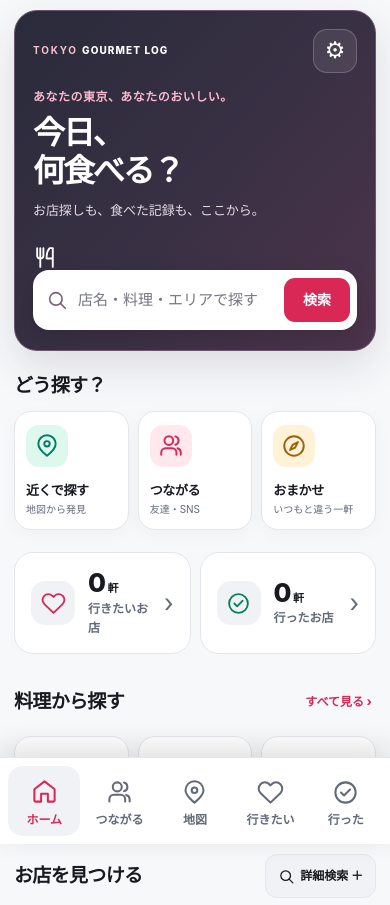
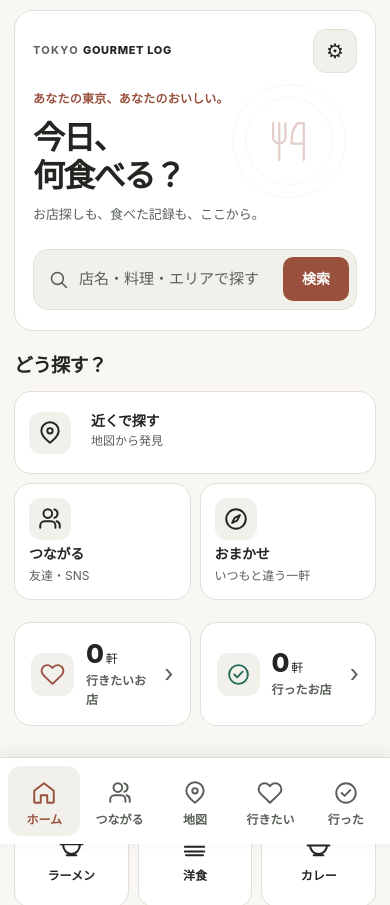
Before and after one commit to Ryo-9/tokyo-gourmet-log, a website: page index.html in a window 390 px wide. Shown: the top 905 px of the page. Drawn offline with Linux system fonts and the light colour scheme.

Commit message:
Apply restrained warm-neutral palette, readable typography and editorial mobile cards

```diff
--- a/index.html
+++ b/index.html
@@ -396,109 +396,136 @@
     .group-manage-actions{display:flex;justify-content:flex-end;border-top:1px solid var(--border);padding-top:14px;margin-top:20px}
     .group-manage-actions .btn{min-height:42px;white-space:normal;overflow-wrap:anywhere;text-align:center}
 
-    /* v3.2 — touch-first navigation and illustrated action dashboard */
+    /* v3.3 — editorial food journal: quiet hierarchy, consistent line icons, legible controls */
+    :root{
+      --bg:#f8f7f3;--panel:#ffffff;--panel2:#f2f0eb;--border:#e3dfd6;
+      --fg:#232521;--muted:#596058;--accent:#99503d;--accent2:#7d3f30;
+      --teal:#216b59;--placeholder:#eeece6;--soft-shadow:0 2px 14px #25211709;
+    }
+    :root[data-theme="dark"]{
+      --bg:#191b1a;--panel:#242724;--panel2:#30342f;--border:#464b43;
+      --fg:#f5f3ed;--muted:#c1c7be;--accent:#e9b093;--accent2:#f0c0a4;
+      --teal:#9cdbc1;--placeholder:#353a35;--soft-shadow:0 2px 16px #0003;
+    }
     .ui-icon{display:block;width:25px;height:25px;flex:none}
     .nav-symbol{display:grid;place-items:center;width:30px;height:30px}
     .nav-symbol .ui-icon{width:23px;height:23px}
     .nav-label{white-space:nowrap}
     .sr-only{position:absolute;width:1px;height:1px;padding:0;margin:-1px;overflow:hidden;clip:rect(0,0,0,0);white-space:nowrap;border:0}
     .home-hub{width:100%;min-width:0}
-    .home-hero{position:relative;overflow:hidden;border-radius:26px;padding:22px 24px 24px;margin:0 0 20px;background:linear-gradient(132deg,#292b3b 0%,#393044 52%,#4d344b 100%);color:#fff;border:1px solid #6b546d;box-shadow:0 16px 40px #2e253a20}
+    .home-hero{position:relative;isolation:isolate;overflow:hidden;border:1px solid var(--border);border-radius:24px;padding:25px 26px 22px;margin:0 0 20px;background:var(--panel);color:var(--fg);box-shadow:none}
     .home-hero-head{position:relative;z-index:2;display:flex;align-items:center;justify-content:space-between;gap:12px}
-    .home-brand{font-size:10px;letter-spacing:.18em;color:#f6c0ce;font-weight:700}
-    .home-brand strong{color:#fff;letter-spacing:.11em;font-weight:850}
-    .home-settings{display:grid;place-items:center;width:44px;height:44px;min-width:44px;min-height:44px;background:#ffffff17;border:1px solid #ffffff33;border-radius:14px;color:#fff;font-size:23px}
-    .home-hero-copy{position:relative;z-index:1;max-width:380px;padding:19px 0 28px}
-    .home-kicker{display:block;font-size:12px;letter-spacing:.04em;color:#f9b9cc;font-weight:740}
-    .home-hero h1{margin:7px 0 10px;font-size:clamp(32px,5vw,49px);line-height:1.19;font-weight:880;letter-spacing:-.065em;color:#fff}
-    .home-hero p{margin:0;font-size:13px;font-weight:530;color:#e5dbe4}
-    .home-plate{position:absolute;right:10%;top:22%;width:156px;height:156px;border-radius:50%;background:radial-gradient(circle at 45% 40%,#ffdaae 0 10%,#ff9bac 11% 35%,#ff768f 36% 56%,#fae6df 57% 66%,#c26683 67% 100%);box-shadow:0 15px 34px #160b244d,inset 0 0 0 6px #ffffff36;transform:rotate(-16deg);pointer-events:none;opacity:.95}
-    .home-plate::before{content:"";position:absolute;inset:26px;border:2px solid #ffffff85;border-radius:50%}
-    .home-plate::after{content:"";position:absolute;width:46px;height:15px;right:-21px;top:38px;border-radius:999px;background:#e7c8ad;transform:rotate(55deg);box-shadow:0 4px 10px #0004}
-    .home-plate span{position:absolute;left:43%;top:30%;color:#ffe9d8;font-size:35px}
-    .home-search{position:relative;z-index:2;display:flex;align-items:center;gap:10px;padding:7px 7px 7px 13px;background:#fff;border-radius:16px;min-height:60px;box-shadow:0 10px 28px #00000020}
-    .home-search .home-search-icon{flex:none;color:#7a6277}
-    .home-search .ui-icon{width:22px;height:22px}
-    .home-search input{background:transparent!important;border:0!important;color:#22212a!important;min-width:0;flex:1;width:100%;padding:8px 0;min-height:42px;font-size:15px;box-shadow:none!important;outline:none!important}
-    .home-search input::placeholder{color:#747582!important;opacity:1}
-    .home-search:focus-within{outline:3px solid #ffc5d3;outline-offset:2px}
+    .home-brand{font-size:11px;letter-spacing:.12em;color:var(--muted);font-weight:670}
+    .home-brand strong{color:var(--fg);letter-spacing:.06em;font-weight:800}
+    .home-settings{display:grid;place-items:center;width:44px;height:44px;min-width:44px;min-height:44px;background:var(--panel2);border:1px solid var(--border);border-radius:13px;color:var(--fg);font-size:20px}
+    .home-hero-copy{position:relative;z-index:1;max-width:350px;padding:21px 0 28px}
+    .home-kicker{display:block;color:var(--accent);font-size:12px;letter-spacing:.02em;font-weight:730}
+    .home-hero h1{margin:10px 0 9px;font-size:clamp(31px,5vw,46px);font-weight:820;line-height:1.2;letter-spacing:-.055em;color:var(--fg)}
+    .home-hero p{margin:0;color:var(--muted);font-size:13px;font-weight:520;line-height:1.55}
+    .home-illustration{position:absolute;right:11%;top:23%;display:grid;place-items:center;width:132px;height:132px;border:1px solid var(--border);border-radius:50%;color:var(--accent);pointer-events:none;opacity:.4}
+    .home-illustration:after{content:"";position:absolute;inset:12px;border:1px solid var(--border);border-radius:50%}
+    .home-illustration .ui-icon{width:49px;height:49px;stroke-width:1.1}
+    .home-search{position:relative;z-index:2;display:flex;align-items:center;gap:10px;padding:7px 7px 7px 14px;background:var(--panel2);border:1px solid var(--border);border-radius:15px;min-height:61px;box-shadow:none}
+    .home-search .home-search-icon{flex:none;color:var(--muted)}
+    .home-search .ui-icon{width:21px;height:21px}
+    .home-search input{background:transparent!important;border:0!important;color:var(--fg)!important;min-width:0;flex:1;width:100%;padding:8px 0;min-height:43px;font-size:15px;box-shadow:none!important;outline:none!important}
+    .home-search input::placeholder{color:var(--muted)!important;opacity:1}
+    .home-search:focus-within{outline:2px solid var(--accent);outline-offset:2px}
     .home-search input:focus-visible{outline:0!important}
-    .home-search button{flex:none;min-height:44px;padding:0 19px;border:0;border-radius:11px;background:#d92756;color:white;font-weight:800;font-size:14px}
+    .home-search button{flex:none;min-height:44px;padding:0 19px;border:0;border-radius:10px;background:var(--accent);color:#fff;font-weight:760;font-size:14px}
+    :root[data-theme="dark"] .home-search button{color:#211b16}
     .home-start,.home-cuisines,.home-find{margin:23px 0}
     .home-section-head{display:flex;align-items:center;justify-content:space-between;gap:10px;margin:0 0 12px}
-    .home-section-head h2{margin:0;color:var(--fg);font-size:19px;line-height:1.4;font-weight:820;letter-spacing:-.035em}
+    .home-section-head h2{margin:0;color:var(--fg);font-size:19px;line-height:1.4;font-weight:790;letter-spacing:-.025em}
     .home-action-grid{display:grid;grid-template-columns:repeat(3,minmax(0,1fr));gap:11px}
-    .home-action{min-width:0;min-height:126px;padding:15px 15px 13px;display:flex;flex-direction:column;align-items:flex-start;text-align:left;gap:5px;background:var(--panel);border:1px solid var(--border);border-radius:20px;color:var(--fg);box-shadow:var(--soft-shadow);transition:transform .12s,border-color .12s}
-    .home-action:active,.home-metric:active,.home-cuisine-item:active{transform:scale(.97)}
-    .home-action:hover,.home-cuisine-item:hover{border-color:var(--accent)}
-    .home-action-icon{display:grid;place-items:center;width:42px;height:42px;margin-bottom:auto;border-radius:13px;color:#d92756;background:#ffe9ef}
-    .home-action-map .home-action-icon{color:#047b64;background:#ddf8ed}
-    .home-action-random .home-action-icon{color:#9b6311;background:#fff2d7}
-    :root[data-theme="dark"] .home-action-icon{background:#4a2d3b;color:#ff8aa2}
-    :root[data-theme="dark"] .home-action-map .home-action-icon{background:#22473f;color:#85e0bf}
-    :root[data-theme="dark"] .home-action-random .home-action-icon{background:#4a3b28;color:#f7cc88}
+    .home-action{min-width:0;min-height:118px;padding:16px;display:flex;flex-direction:column;align-items:flex-start;text-align:left;gap:5px;background:var(--panel);border:1px solid var(--border);border-radius:17px;color:var(--fg);box-shadow:none;transition:background-color .16s,border-color .16s}
+    .home-action:active,.home-metric:active,.home-cuisine-item:active{transform:scale(.985)}
+    .home-action:hover,.home-cuisine-item:hover{border-color:var(--accent);background:var(--panel2)}
+    .home-action-icon{display:grid;place-items:center;width:42px;height:42px;margin-bottom:auto;border-radius:12px;color:var(--fg);background:var(--panel2)}
     .home-action-icon .ui-icon{width:26px;height:26px}
-    .home-action strong{font-size:15px;font-weight:850;letter-spacing:-.03em;line-height:1.25}
-    .home-action small{font-size:11px;color:var(--muted);line-height:1.3}
+    .home-action strong{font-size:15px;font-weight:780;letter-spacing:-.02em;line-height:1.3}
+    .home-action small{font-size:12px;color:var(--muted);line-height:1.4}
     .home-metrics{display:grid;grid-template-columns:repeat(2,minmax(0,1fr));gap:11px;margin:0 0 26px}
-    .home-metric{display:flex;align-items:center;gap:13px;text-align:left;min-width:0;padding:16px;background:var(--panel);border:1px solid var(--border);border-radius:19px;color:var(--fg)}
-    .home-metric-icon{display:grid;place-items:center;width:44px;height:44px;flex:none;border-radius:14px;background:var(--panel2);color:var(--accent)}
+    .home-metric{display:flex;align-items:center;gap:12px;text-align:left;min-width:0;padding:16px;background:var(--panel);border:1px solid var(--border);border-radius:17px;color:var(--fg)}
+    .home-metric-icon{display:grid;place-items:center;width:43px;height:43px;flex:none;border-radius:12px;background:var(--panel2);color:var(--accent)}
     .home-metric-icon.visited{color:var(--teal)}
-    .home-metric-copy{display:flex;flex-direction:column;gap:2px;min-width:0;flex:1}
-    .home-metric-copy strong{font-size:26px;font-weight:850;letter-spacing:-.06em;line-height:1.1}
-    .home-metric-copy strong small{font-size:11px;font-weight:620;letter-spacing:0;margin-left:3px}
-    .home-metric-copy>span{font-size:12px;color:var(--muted);font-weight:660}
-    .home-metric-arrow{font-size:25px;color:var(--muted);line-height:1}
-    .home-all-genres{border:0;background:transparent;color:var(--accent);font-size:12px;font-weight:800;padding:10px 4px;min-height:44px}
+    .home-metric-copy{display:flex;flex-direction:column;gap:3px;min-width:0;flex:1}
+    .home-metric-copy strong{font-size:26px;font-weight:810;letter-spacing:-.05em;line-height:1.15}
+    .home-metric-copy strong small{font-size:12px;font-weight:560;letter-spacing:0;margin-left:3px}
+    .home-metric-copy>span{font-size:12px;color:var(--muted);font-weight:650}
+    .home-metric-arrow{font-size:24px;color:var(--muted);line-height:1}
+    .home-all-genres{border:0;background:transparent;color:var(--accent);font-size:12px;font-weight:780;padding:10px 4px;min-height:44px}
     .home-cuisine-grid{display:grid;grid-template-columns:repeat(6,minmax(0,1fr));gap:9px}
-    .home-cuisine-item{display:flex;align-items:center;justify-content:center;flex-direction:column;gap:6px;min-width:0;min-height:96px;padding:12px 5px;border-radius:17px;background:var(--panel);border:1px solid var(--border);color:var(--fg)}
-    .home-cuisine-item span{font-size:30px;line-height:1.3}
-    .home-cuisine-item strong{font-size:12px;font-weight:750}
+    .home-cuisine-item{display:flex;align-items:center;justify-content:center;flex-direction:column;gap:8px;min-width:0;min-height:99px;padding:13px 5px;border-radius:15px;background:var(--panel);border:1px solid var(--border);color:var(--fg)}
+    .home-cuisine-icon{display:grid;place-items:center;color:var(--fg)}
+    .home-cuisine-icon .ui-icon{width:29px;height:29px;stroke-width:1.7}
+    .home-cuisine-item strong{font-size:12px;font-weight:720;line-height:1.4}
     .home-cuisine-item.selected{border-color:var(--accent);box-shadow:inset 0 0 0 1px var(--accent);background:var(--panel2)}
+    .home-cuisine-item.selected .home-cuisine-icon{color:var(--accent)}
     .home-find{scroll-margin-top:15px}
     .home-find-head{align-items:center}
-    .home-filter-toggle{display:inline-flex;gap:5px;align-items:center;justify-content:center;min-height:44px;padding:7px 12px;background:var(--panel2);border:1px solid var(--border);border-radius:12px;color:var(--fg);font-weight:740;font-size:12px}
+    .home-filter-toggle{display:inline-flex;gap:5px;align-items:center;justify-content:center;min-height:44px;padding:7px 12px;background:var(--panel);border:1px solid var(--border);border-radius:11px;color:var(--fg);font-weight:680;font-size:12px}
     .home-filter-toggle .ui-icon{width:17px;height:17px}
     .home-find #results{scroll-margin-top:12px}
     .home-find #results>.section-title{margin-top:8px}
-    .home-disclaimer{font-size:11px;color:var(--muted);line-height:1.6;margin:19px 0}
+    .home-disclaimer{font-size:12px;color:var(--muted);line-height:1.7;margin:20px 0}
+    .shop{border-radius:17px;box-shadow:none!important}
+    .shop .shop-name{font-weight:760;color:var(--fg)}
+    .shop .shop-genre{font-size:12px;line-height:1.5}
+    .shop .shop-bottom .btn{min-height:39px;font-size:12px}
+    .shop .visit-small{font-size:12px}
+    .food-photo.no-photo,.shop:nth-child(3n+2) .food-photo.no-photo,.shop:nth-child(3n+3) .food-photo.no-photo{background:var(--panel2)!important}
+    .food-icon{display:grid;place-items:center;width:72px;height:72px;border-radius:50%;border:1px solid var(--border);color:var(--muted);opacity:1;filter:none}
+    .food-icon .ui-icon{width:36px;height:36px;stroke-width:1.4}
+    .photo-label{font-size:11px}
     @media(max-width:760px){
-      .main{padding-bottom:calc(126px + env(safe-area-inset-bottom))!important}
-      .bottom-nav{display:grid!important;grid-template-columns:repeat(5,minmax(0,1fr))!important;gap:3px;padding:8px max(8px,env(safe-area-inset-right)) calc(8px + env(safe-area-inset-bottom)) max(8px,env(safe-area-inset-left))!important;background:var(--panel)!important;border-top:1px solid var(--border)!important;box-shadow:0 -8px 28px #0002!important}
-      .bottom-nav button{min-height:70px!important;min-width:0;padding:8px 1px 5px!important;display:flex;flex-direction:column;justify-content:center;align-items:center;gap:5px;background:transparent;color:var(--muted)!important;border:0;border-radius:15px;font-size:12px!important;font-weight:700;line-height:1.2}
-      .bottom-nav .nav-symbol{width:31px;height:31px}
-      .bottom-nav .nav-symbol .ui-icon{width:27px;height:27px}
-      .bottom-nav button.active{color:var(--accent)!important;background:var(--panel2)!important;font-weight:850}
-      .bottom-nav button.active .nav-symbol{transform:translateY(-1px)}
+      .main{padding-bottom:calc(130px + env(safe-area-inset-bottom))!important}
+      .bottom-nav{display:grid!important;grid-template-columns:repeat(5,minmax(0,1fr))!important;gap:3px;padding:8px max(8px,env(safe-area-inset-right)) calc(8px + env(safe-area-inset-bottom)) max(8px,env(safe-area-inset-left))!important;background:var(--panel)!important;border-top:1px solid var(--border)!important;box-shadow:0 -5px 18px #00000012!important}
+      .bottom-nav button{min-height:70px!important;min-width:0;padding:8px 1px 5px!important;display:flex;flex-direction:column;justify-content:center;align-items:center;gap:5px;background:transparent;color:var(--muted)!important;border:0;border-radius:13px;font-size:12px!important;font-weight:690;line-height:1.2}
+      .bottom-nav .nav-symbol{width:30px;height:30px}
+      .bottom-nav .nav-symbol .ui-icon{width:26px;height:26px}
+      .bottom-nav button.active{color:var(--accent)!important;background:var(--panel2)!important;font-weight:790}
       .toast{bottom:calc(109px + env(safe-area-inset-bottom))!important}
-      .home-hero{padding:18px 18px 20px;border-radius:23px;margin-bottom:16px}
-      .home-hero-copy{padding:15px 0 25px}
-      .home-hero h1{font-size:clamp(32px,8vw,41px)}
-      .home-plate{width:120px;height:120px;right:8%;top:22%;opacity:.84}
-      .home-action{padding:13px 11px;min-height:119px;border-radius:17px}
-      .home-action strong{font-size:13px}
-      .home-action small{font-size:10px}
-      .home-action-grid,.home-metrics{gap:9px}
+      .home-hero{padding:18px 18px 20px;border-radius:19px;margin-bottom:16px}
+      .home-hero-copy{padding:17px 0 24px}
+      .home-hero h1{font-size:clamp(32px,8vw,40px)}
+      .home-illustration{width:114px;height:114px;right:8%;top:23%;opacity:.28}
+      .home-action-grid{grid-template-columns:repeat(2,minmax(0,1fr));gap:9px}
+      .home-action{padding:14px;min-height:115px}
+      .home-action-map{grid-column:1/-1;display:grid;grid-template-columns:50px 1fr;grid-template-rows:auto auto;align-content:center;column-gap:12px;row-gap:0;min-height:83px}
+      .home-action-map .home-action-icon{grid-row:1/3;margin:0}
+      .home-action strong{font-size:14px}
+      .home-action small{font-size:12px}
+      .home-metrics{gap:9px}
       .home-cuisine-grid{grid-template-columns:repeat(3,minmax(0,1fr))}
       .home-start,.home-cuisines,.home-find{margin:22px 0}
     }
+    @media(max-width:430px){
+      .list-grid{grid-template-columns:1fr!important;gap:13px}
+      .shop .shop-content{padding:14px}
+      .shop .shop-name{font-size:17px;min-height:0}
+      .shop .shop-genre{font-size:13px}
+      .shop .shop-bottom .btn{font-size:12px;min-height:42px;padding:6px 13px}
+      .shop .shop-bottom .btn:last-child{display:inline-flex}
+      .food-photo.card{aspect-ratio:1.9/1}
+    }
     @media(max-width:375px){
-      .home-hero{padding:16px 15px 18px}
-      .home-hero-copy{padding:13px 0 22px}
-      .home-plate{width:113px;height:113px;right:8%;top:21%}
+      .home-hero{padding:16px 14px 17px}
+      .home-hero-copy{padding:15px 0 23px}
       .home-hero h1{font-size:33px}
-      .home-search{gap:6px;padding-left:10px}
-      .home-search button{padding:0 12px}
+      .home-illustration{width:93px;height:93px;right:6%;top:26%}
+      .home-illustration .ui-icon{width:37px;height:37px}
+      .home-search{gap:7px;padding-left:10px}
+      .home-search button{padding:0 13px}
       .home-metric{padding:12px 9px;gap:8px}
-      .home-metric-icon{width:36px;height:36px}
+      .home-metric-icon{width:37px;height:37px}
       .home-metric-icon .ui-icon{width:21px;height:21px}
-      .home-metric-copy strong{font-size:22px}
-      .home-metric-copy>span{font-size:11px}
-      .home-action{padding:12px 9px}
-      .home-action strong{font-size:12px}
-      .home-action-icon{width:38px;height:38px}
-      .home-action-icon .ui-icon{width:24px;height:24px}
+      .home-metric-copy strong{font-size:23px}
+      .home-metric-copy>span{font-size:12px}
       .home-section-head h2{font-size:18px}
+    }
+    @media(prefers-reduced-motion:reduce){
+      .home-action,.home-metric,.home-cuisine-item{transition:none!important;transform:none!important}
     }
 
   </style>
```
